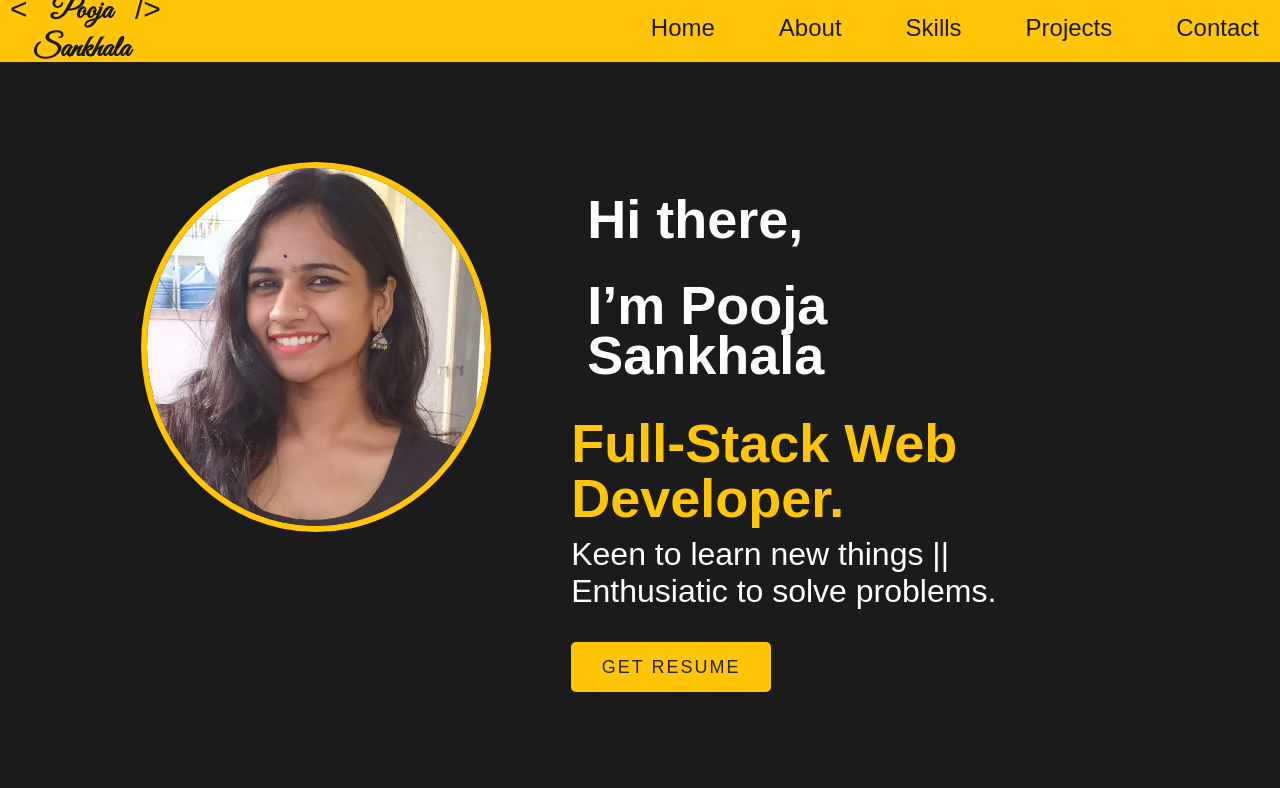
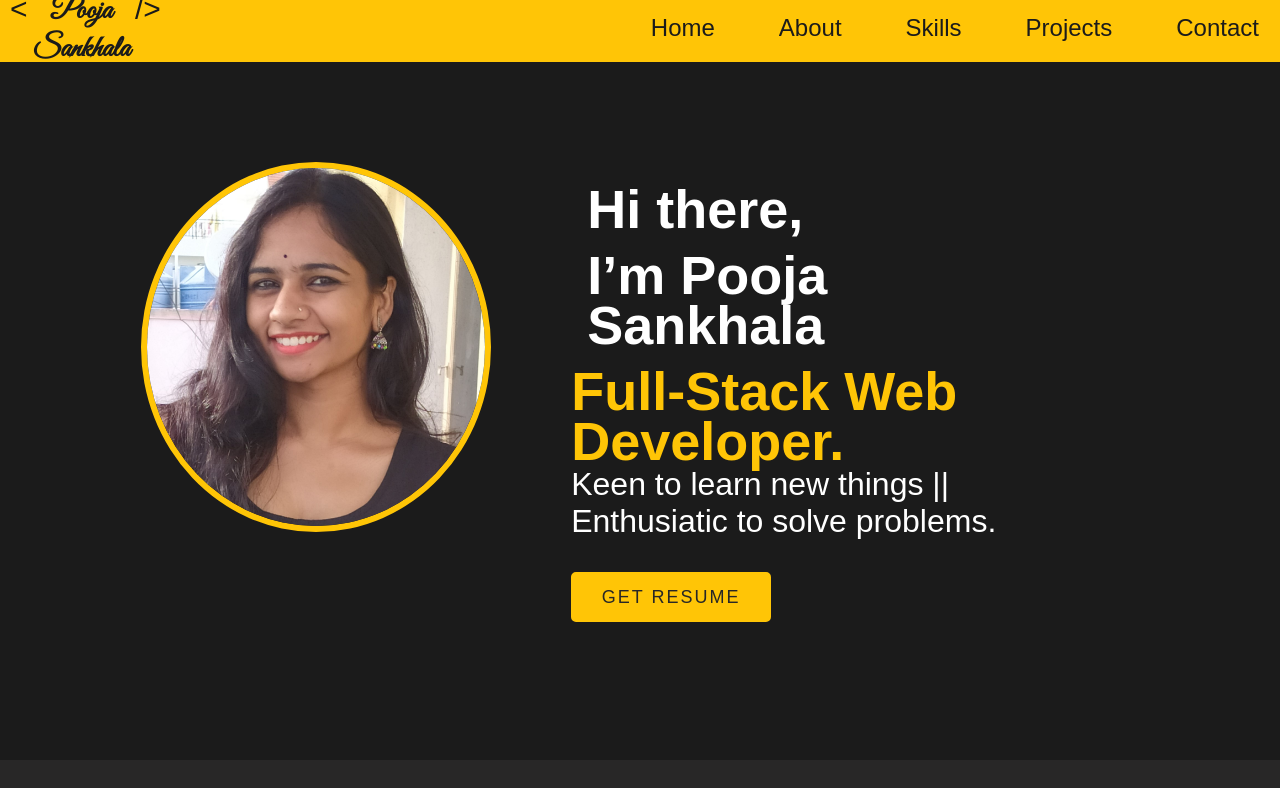
Before and after one commit to Pooja9783/myportfolio, a React (Create React App) app: page / in a window 1280 px wide. Shown: the top 788 px of the page. Built offline with nearby package versions, Linux system fonts and the light colour scheme.

Commit message:
margin changes

```diff
--- a/src/App.css
+++ b/src/App.css
@@ -70,7 +70,7 @@ p {
   margin: 0px auto;
 }
 .pz__10 {
-  padding: 10px 0px;
+  /* padding: 10px 0px; */
 }
 .sweet {
   color: #ffc506;
@@ -86,7 +86,7 @@ p {
 .col__2 {
   max-width: 50%;
   display: flex;
-  padding: 20px;
+  /* padding: 20px; */
   justify-content: center;
   flex-direction: column;
 }
--- a/src/Home.css
+++ b/src/Home.css
@@ -21,7 +21,7 @@ h2.home__text {
 }
 h3.home__text {
   font-size: 54px;
-  line-height: 55px;
+  line-height: 50px;
   font-weight: 800;
 }
 hr {
--- a/src/Project.css
+++ b/src/Project.css
@@ -32,6 +32,12 @@ h2 {
   margin: 1rem;
   font-weight: 100;
 }
+h2 {
+  font-size: 22px;
+}
+p {
+  font-size: 18px;
+}
 .one img {
   margin: auto;
   width: 484px;
@@ -44,7 +50,6 @@ h2 {
   margin: 1rem 0.2rem;
   height: 40px;
   margin: 1rem;
-
   background-color: #ffc506;
   border: 1px solid #072227;
   border-radius: 7px;
@@ -68,11 +73,11 @@ h2 {
     grid-template-columns: auto auto;
   }
   .one {
-    width: 300px;
-    margin: 0rem;
+    width: 400px;
+    margin: auto 1rem;
   }
   .one img {
-    width: 277px;
+    width: 385px;
     height: 200px;
   }
 }
--- a/src/about.css
+++ b/src/about.css
@@ -43,6 +43,12 @@
     margin: 0;
     padding: 2rem;
   }
+  .about-section .para p {
+    width: auto;
+  }
+  .img img {
+    /* width: 450px; */
+  }
 }
 @media only screen and (max-width: 768px) {
   .about-section {
```
